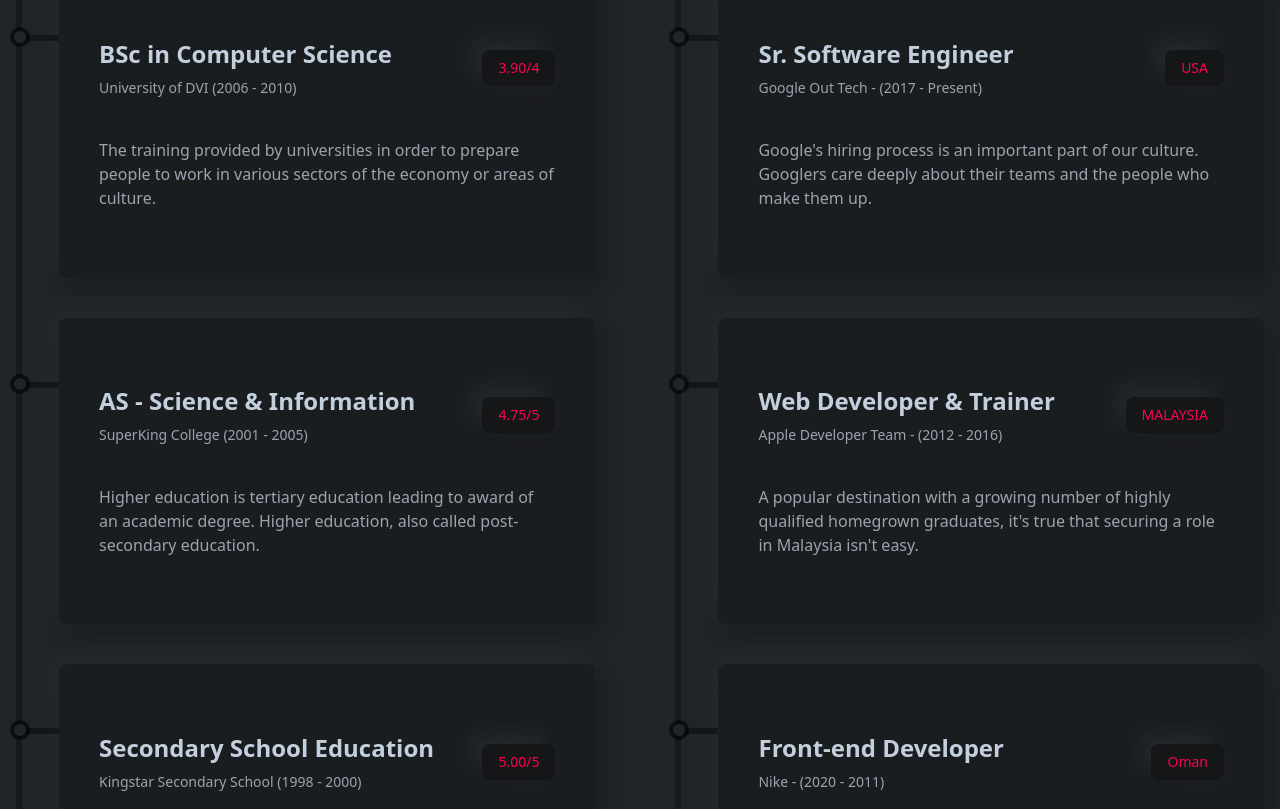
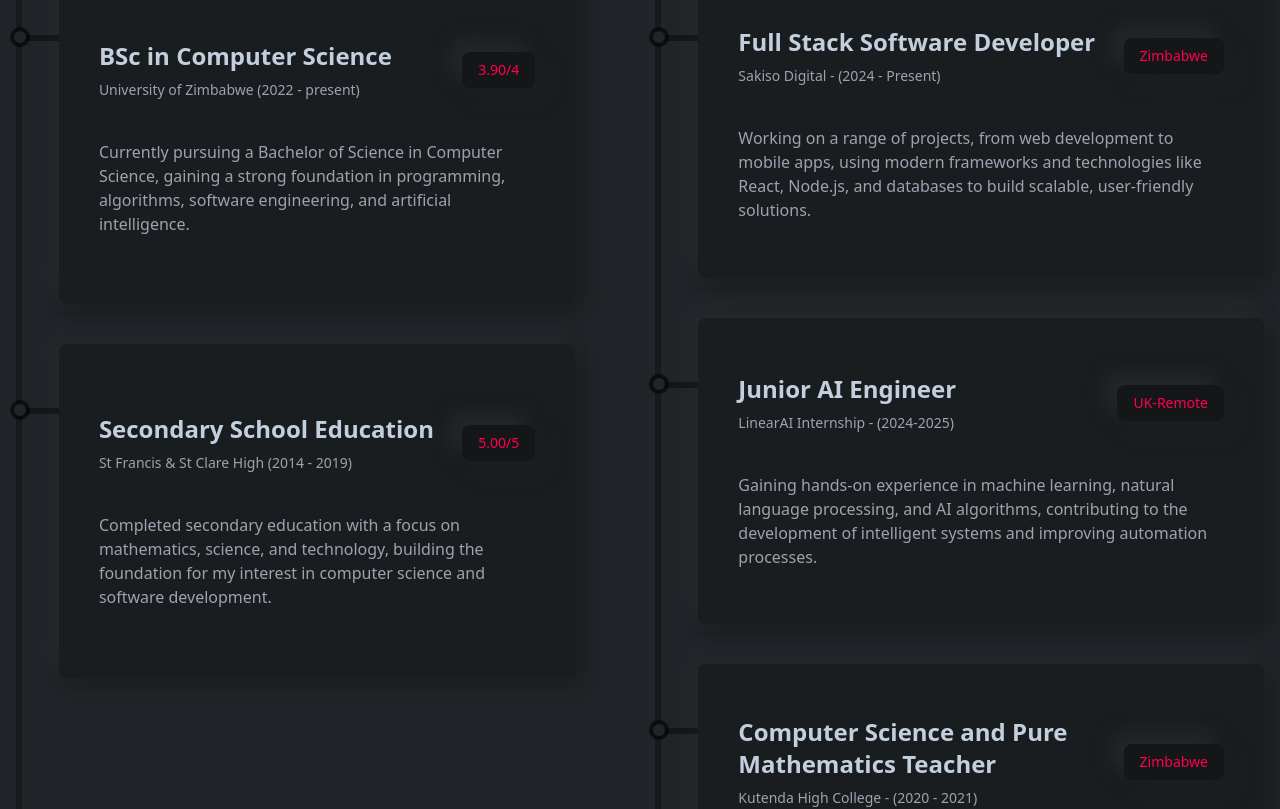
Before and after one commit to Celistine02/Myportfolio2, a React (Create React App) app: page / in a window 1280 px wide. Shown: the part 3880-4689 px from the top of the page. Built offline with nearby package versions, Linux system fonts and the light colour scheme.

Commit message:
Update Education.js

```diff
--- a/src/components/resume/Education.js
+++ b/src/components/resume/Education.js
@@ -1,6 +1,6 @@
-import React from 'react'
-import { motion } from 'framer-motion';
-import ResumeCard from './ResumeCard';
+import React from "react";
+import { motion } from "framer-motion";
+import ResumeCard from "./ResumeCard";
 
 const Education = () => {
   return (
@@ -18,21 +18,16 @@ const Education = () => {
         <div className="mt-6 lgl:mt-14 w-full h-[1000px] border-l-[6px] border-l-black border-opacity-30 flex flex-col gap-10">
           <ResumeCard
             title="BSc in Computer Science"
-            subTitle="University of DVI (2006 - 2010)"
+            subTitle="University of Zimbabwe (2022 - present)"
             result="3.90/4"
-            des="The training provided by universities in order to prepare people to work in various sectors of the economy or areas of culture."
+            des="Currently pursuing a Bachelor of Science in Computer Science, gaining a strong foundation in programming, algorithms, software engineering, and artificial intelligence."
           />
-          <ResumeCard
-            title="AS - Science & Information"
-            subTitle="SuperKing College (2001 - 2005)"
-            result="4.75/5"
-            des="Higher education is tertiary education leading to award of an academic degree. Higher education, also called post-secondary education."
-          />
+
           <ResumeCard
             title="Secondary School Education"
-            subTitle="Kingstar Secondary School (1998 - 2000)"
+            subTitle="St Francis & St Clare High (2014 - 2019)"
             result="5.00/5"
-            des="Secondary education or post-primary education covers two phases on the International Standard Classification of Education scale."
+            des="Completed secondary education with a focus on mathematics, science, and technology, building the foundation for my interest in computer science and software development."
           />
         </div>
       </div>
@@ -45,27 +40,27 @@ const Education = () => {
         </div>
         <div className="mt-6 lgl:mt-14 w-full h-[1000px] border-l-[6px] border-l-black border-opacity-30 flex flex-col gap-10">
           <ResumeCard
-            title="Sr. Software Engineer"
-            subTitle="Google Out Tech - (2017 - Present)"
-            result="USA"
-            des="Google's hiring process is an important part of our culture. Googlers care deeply about their teams and the people who make them up."
+            title="Full Stack Software Developer"
+            subTitle="Sakiso Digital - (2024 - Present)"
+            result="Zimbabwe"
+            des="Working on a range of projects, from web development to mobile apps, using modern frameworks and technologies like React, Node.js, and databases to build scalable, user-friendly solutions."
           />
           <ResumeCard
-            title="Web Developer & Trainer"
-            subTitle="Apple Developer Team - (2012 - 2016)"
-            result="MALAYSIA"
-            des="A popular destination with a growing number of highly qualified homegrown graduates, it's true that securing a role in Malaysia isn't easy."
+            title="Junior AI Engineer"
+            subTitle="LinearAI Internship - (2024-2025)"
+            result="UK-Remote"
+            des="Gaining hands-on experience in machine learning, natural language processing, and AI algorithms, contributing to the development of intelligent systems and improving automation processes."
           />
           <ResumeCard
-            title="Front-end Developer"
-            subTitle="Nike - (2020 - 2011)"
-            result="Oman"
-            des="The Oman economy has grown strongly over recent years, having transformed itself from a producer and innovation-based economy."
+            title="Computer Science and Pure Mathematics Teacher"
+            subTitle="Kutenda High College - (2020 - 2021)"
+            result="Zimbabwe"
+            des="Taught advanced computer science and mathematics to high school students, fostering their problem-solving skills and interest in technology and mathematics."
           />
         </div>
       </div>
     </motion.div>
   );
-}
+};
 
-export default Education
+export default Education;
```
